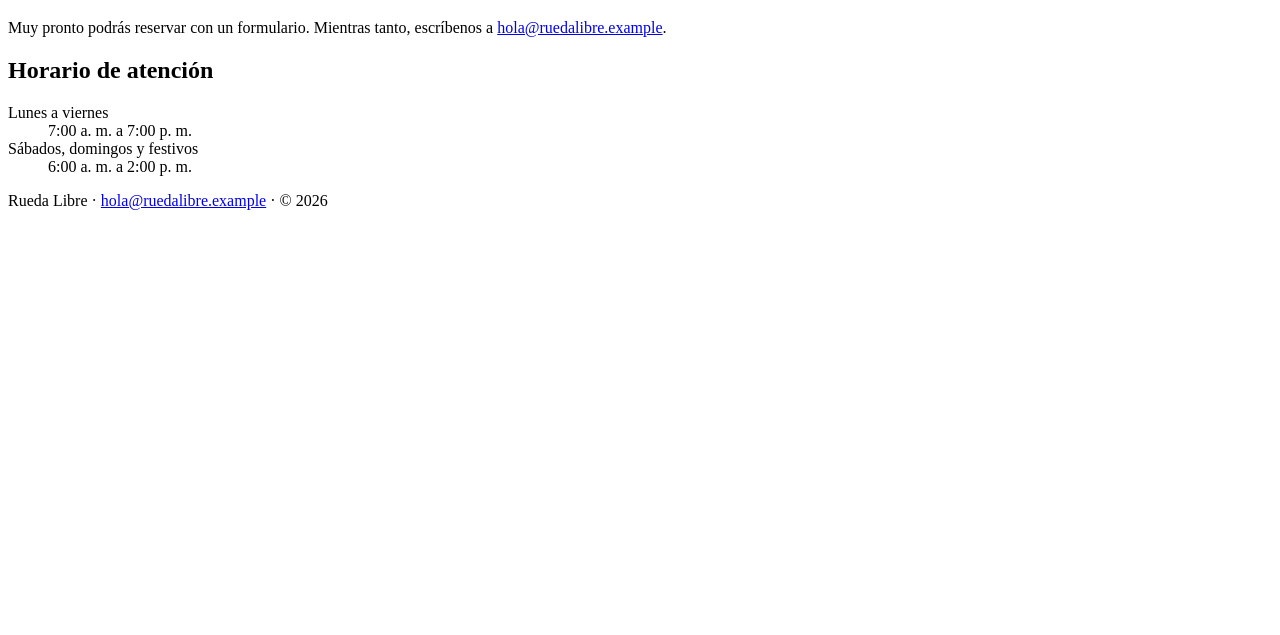
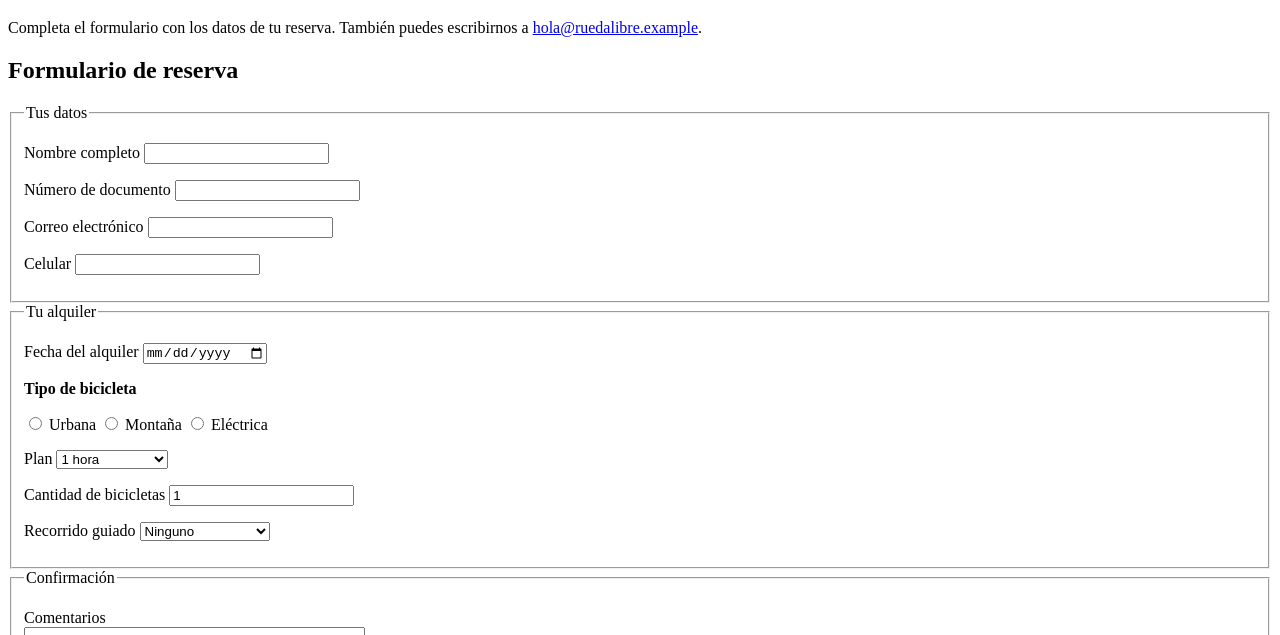
Before and after one commit to feliipevera/rueda-libre, a plain HTML site: page paginas/reservas.html in a window 1280 px wide. Shown: the part 165-800 px from the top of the page. Drawn offline with Linux system fonts and the light colour scheme.

Commit message:
MiniReto 6: agrega formulario de reservas con tres grupos

```diff
--- a/paginas/reservas.html
+++ b/paginas/reservas.html
@@ -3,7 +3,7 @@
 <head>
     <meta charset="UTF-8">
     <meta name="viewport" content="width=device-width, initial-scale=1.0">
-    <meta name="description" content="Reserva tu bicicleta en Rueda Libre, Medellín. Datos de contacto y horario de atención.">
+    <meta name="description" content="Reserva tu bicicleta en Rueda Libre, Medellín. Completa el formulario con tus datos y el tipo de alquiler.">
     <title>Reservas | Rueda Libre</title>
 </head>
 <body>
@@ -20,8 +20,100 @@
 
     <main>
         <h1>Reserva tu bicicleta</h1>
-        <p>Muy pronto podrás reservar con un formulario. Mientras tanto, escríbenos a
+        <p>Completa el formulario con los datos de tu reserva. También puedes escribirnos a
             <a href="mailto:hola@ruedalibre.example">hola@ruedalibre.example</a>.</p>
+
+        <section id="formulario-reserva">
+            <h2>Formulario de reserva</h2>
+
+            <form action="#" method="post">
+
+                <fieldset>
+                    <legend>Tus datos</legend>
+
+                    <p>
+                        <label for="nombre">Nombre completo</label>
+                        <input type="text" id="nombre" name="nombre">
+                    </p>
+
+                    <p>
+                        <label for="documento">Número de documento</label>
+                        <input type="text" id="documento" name="documento">
+                    </p>
+
+                    <p>
+                        <label for="correo">Correo electrónico</label>
+                        <input type="email" id="correo" name="correo">
+                    </p>
+
+                    <p>
+                        <label for="celular">Celular</label>
+                        <input type="tel" id="celular" name="celular">
+                    </p>
+                </fieldset>
+
+                <fieldset>
+                    <legend>Tu alquiler</legend>
+
+                    <p>
+                        <label for="fecha">Fecha del alquiler</label>
+                        <input type="date" id="fecha" name="fecha">
+                    </p>
+
+                    <p><strong>Tipo de bicicleta</strong></p>
+                    <p>
+                        <input type="radio" id="tipo-urbana" name="tipo_bicicleta" value="urbana">
+                        <label for="tipo-urbana">Urbana</label>
+
+                        <input type="radio" id="tipo-montana" name="tipo_bicicleta" value="montana">
+                        <label for="tipo-montana">Montaña</label>
+
+                        <input type="radio" id="tipo-electrica" name="tipo_bicicleta" value="electrica">
+                        <label for="tipo-electrica">Eléctrica</label>
+                    </p>
+
+                    <p>
+                        <label for="plan">Plan</label>
+                        <select id="plan" name="plan">
+                            <option value="1-hora">1 hora</option>
+                            <option value="medio-dia">Medio día (4 h)</option>
+                            <option value="dia-completo">Día completo</option>
+                        </select>
+                    </p>
+
+                    <p>
+                        <label for="cantidad">Cantidad de bicicletas</label>
+                        <input type="number" id="cantidad" name="cantidad" min="1" value="1">
+                    </p>
+
+                    <p>
+                        <label for="recorrido">Recorrido guiado</label>
+                        <select id="recorrido" name="recorrido">
+                            <option value="ninguno">Ninguno</option>
+                            <option value="rio-y-parques">Río y Parques</option>
+                            <option value="sabores-de-barrio">Sabores de Barrio</option>
+                            <option value="reto-las-palmas">Reto Las Palmas</option>
+                        </select>
+                    </p>
+                </fieldset>
+
+                <fieldset>
+                    <legend>Confirmación</legend>
+
+                    <p>
+                        <label for="comentarios">Comentarios</label><br>
+                        <textarea id="comentarios" name="comentarios" rows="4" cols="40"></textarea>
+                    </p>
+
+                    <p>
+                        <input type="checkbox" id="politicas" name="politicas" value="aceptadas">
+                        <label for="politicas">Acepto las políticas de alquiler</label>
+                    </p>
+                </fieldset>
+
+                <button type="submit">Enviar reserva</button>
+            </form>
+        </section>
 
         <aside>
             <h2>Horario de atención</h2>
```
